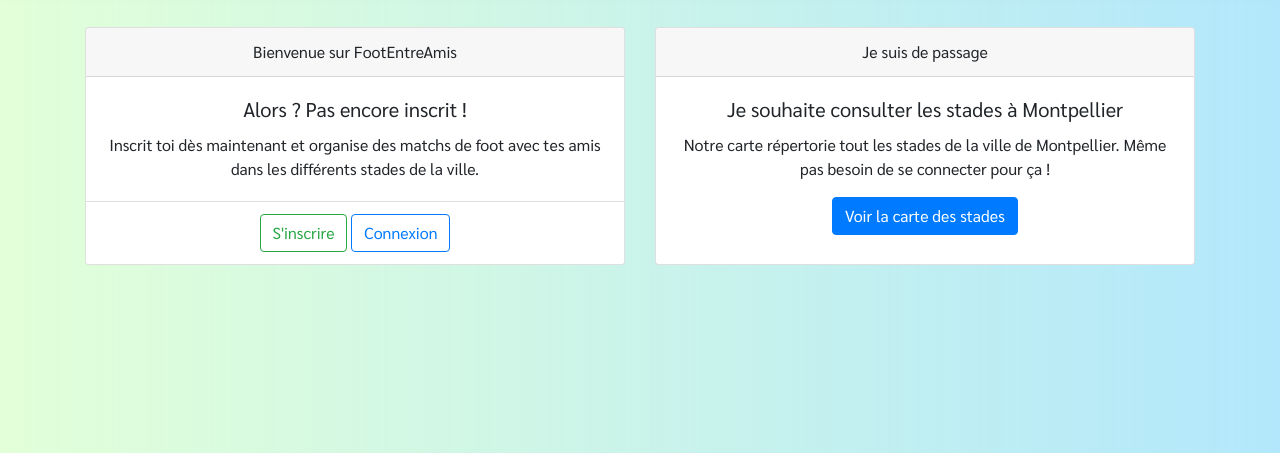
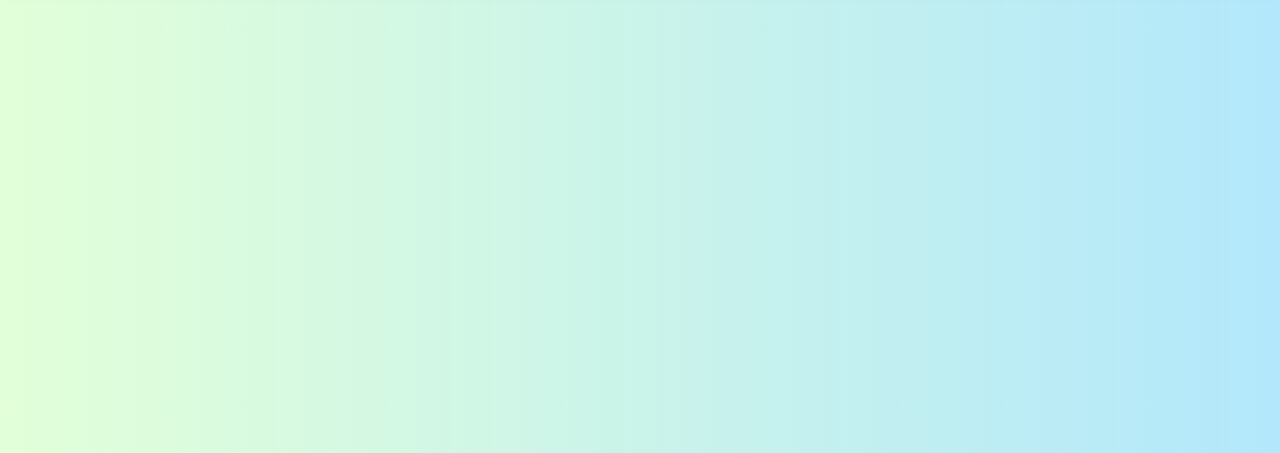
Before and after one commit to GAzerty/Projet_Web, a Django app: page /logout/ in a window 1280 px wide. Shown: the part 347-800 px from the top of the page. Run offline with Django 3.2, Linux system fonts and the light colour scheme; the visitor is signed in with stand-in values (Sample User, id 1); some libraries are stand-ins or nearby versions.

Commit message:
Modification du block maincontent. Nom du site à jour et lien vers le stades de mon quartier

```diff
--- a/templates/index.html
+++ b/templates/index.html
@@ -21,7 +21,7 @@
       <button class="navbar-toggler" type="button" data-toggle="collapse" data-target="#menuResponsive" aria-controls="navbarTogglerDemo03" aria-expanded="false" aria-label="Toggle navigation">
         <span><i class="material-icons">menu</i></span>
       </button>
-      <a class="navbar-brand" href="{% url 'accueil' %}"><img src="https://img.icons8.com/ios/50/000000/football.png">PROJETWEB</a>
+      <a class="navbar-brand" href="{% url 'accueil' %}"><img src="https://img.icons8.com/ios/50/000000/football.png">FootEntreAmis</a>
 
       <div class="collapse navbar-collapse" id="menuResponsive">
         <ul class="navbar-nav mr-auto mt-2 mt-lg-0">
@@ -45,7 +45,9 @@
             <a class="nav-link dropdown-toggle" data-toggle="dropdown" href="#" role="button" aria-haspopup="true" aria-expanded="false">Stades</a>
             <div class="dropdown-menu">
               <a class="dropdown-item" href="{% url 'list_stade'%}">Tous les stades</a>
-              <a class="dropdown-item" href="{% url 'list_myquartier_stade' %}">Stades dans mon quartier</a>
+              {% if user.is_authenticated %}
+                <a class="dropdown-item" href="{% url 'list_myquartier_stade' %}">Stades dans mon quartier</a>
+              {% endif %}
               <a class="dropdown-item" href="#">Voir la carte des stades</a>
             </div>
           </li>
@@ -67,38 +69,6 @@
     <div class="container mt-5">
     {% block maincontent %}
 
-        <div class="row">
-            <div class="col">
-              {% if not user.is_authenticated %}
-              <div class="card-deck">
-                <div class="card text-center">
-                  <div class="card-header">
-                    Bienvenue sur FootEntreAmis
-                  </div>
-                  <div class="card-body">
-                    <h5 class="card-title">Alors ? Pas encore inscrit !</h5>
-                    <p class="card-text">Inscrit toi dès maintenant et organise des matchs de foot avec tes amis dans les différents stades de la ville.</p>
-                  </div>
-                  <div class="card-footer">
-                    <a class="btn btn-outline-success my-2 my-sm-0" href="{% url 'signup' %}">S'inscrire</a>
-                    <a class="btn btn-outline-primary my-2 my-sm-0" href="{% url 'signin' %}">Connexion</a>
-                  </div>
-                </div>
-                <div class="card text-center">
-                  <div class="card-header">
-                    Je suis de passage
-                  </div>
-                  <div class="card-body">
-                    <h5 class="card-title">Je souhaite consulter les stades à Montpellier</h5>
-                    <p class="card-text">Notre carte répertorie tout les stades de la ville de Montpellier. Même pas besoin de se connecter pour ça !</p>
-                    <a href="#" class="btn btn-primary">Voir la carte des stades</a>
-                  </div>
-                </div>
-
-              </div>
-              {% endif %}
-            </div>
-        </div>
 
     {% endblock %}
     </div>
```
